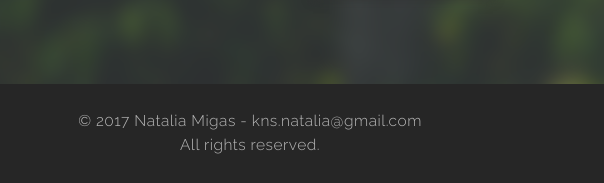
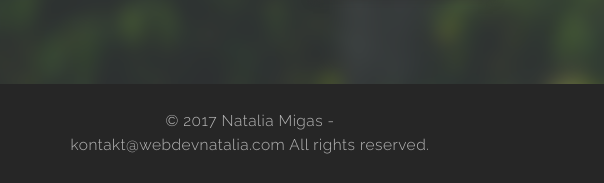
Before and after one commit to ipepe/my-projects, a plain HTML site: page weekly-webdev-challenge2/index.html in a window 1280 px wide. Shown: the part 5899-6082 px from the top of the page, 0-604 px from the left. Drawn offline with nearby package versions, Linux system fonts and the light colour scheme.

Commit message:
change email

```diff
--- a/weekly-webdev-challenge2/index.html
+++ b/weekly-webdev-challenge2/index.html
@@ -308,7 +308,7 @@
 		<div class="container center-block text-center">
 			<div class="row">
 				<div class="col-md-4">
-					<p>&copy; 2017 Natalia Migas - kns.natalia@gmail.com All rights reserved.</p>
+					<p>&copy; 2017 Natalia Migas - kontakt@webdevnatalia.com All rights reserved.</p>
 				</div>
 				<div class="col-md-4">
 					<img src="img/logo2.png" alt="logo cahee">
```
